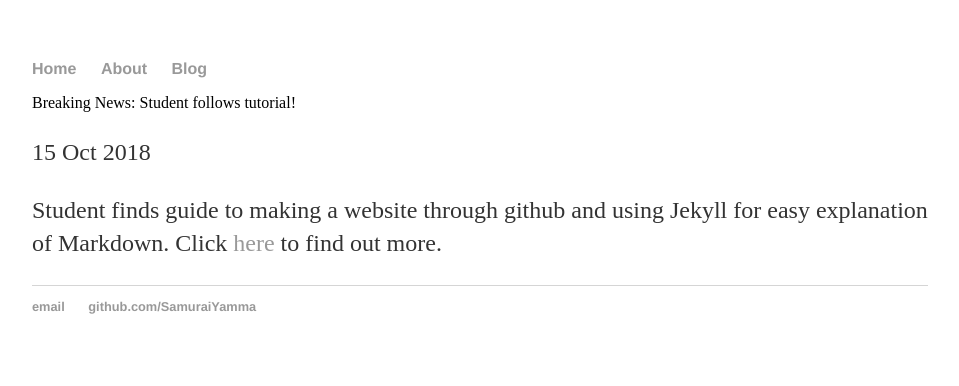
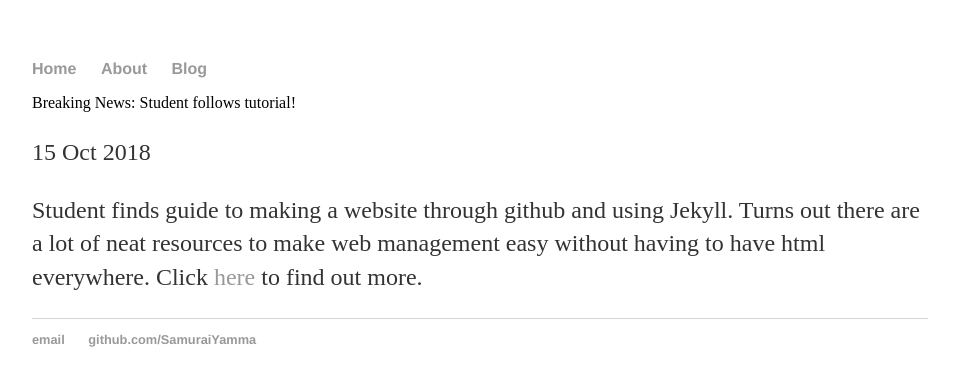
Before and after one commit to SamuraiYamma/ecarter.github.io, a Jekyll site: the page built from _posts/2018-10-15-First-Post.md, in a window 1280 px wide. Shown: the top 386 px of the page, without its empty margins (160-1119 px from the left). Built offline with Jekyll 4.4.1, drawn with Linux system fonts in a browser that asks for light colours.

Commit message:
Update 2018-10-15-First-Post.md

```diff
--- a/_posts/2018-10-15-First-Post.md
+++ b/_posts/2018-10-15-First-Post.md
@@ -4,5 +4,4 @@ title: "Breaking News: Student follows tutorial!"
 date: 2018-10-15
 ---
 
-Student finds guide to making a website through github and using Jekyll for easy explanation of Markdown.
-Click <a href = "http://jmcglone.com/guides/github-pages/">here</a> to find out more.
+Student finds guide to making a website through github and using Jekyll. Turns out there are a lot of neat resources to make web management easy without having to have html everywhere. Click <a href = "http://jmcglone.com/guides/github-pages/">here</a> to find out more.
```
